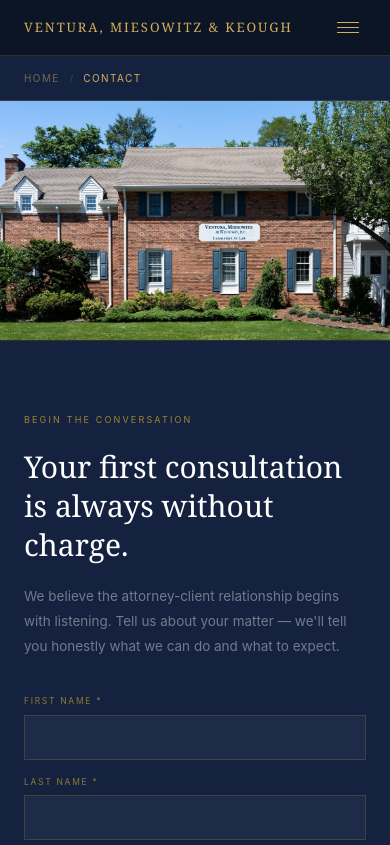
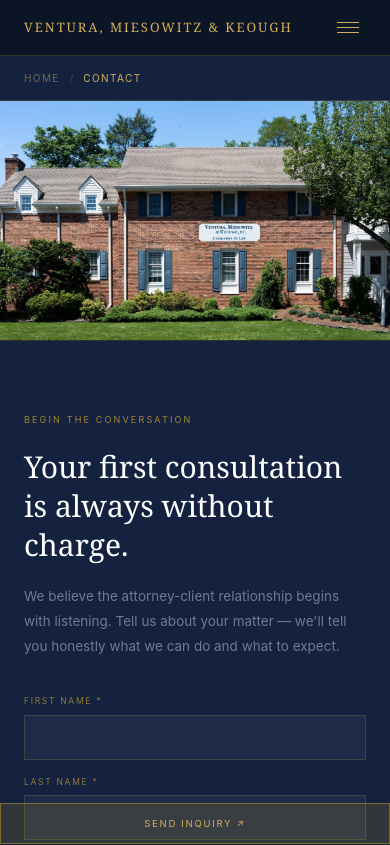
Before and after one commit to trinit-ai/summitlawyers, a React (Vite) app: page /contact in a window 390 px wide. Shown: the top 845 px of the page. Built offline with nearby package versions, Linux system fonts and the light colour scheme; no server answers.

Commit message:
fix: overlay scrolls on mobile, send button fixed to bottom
Co-Authored-By: Claude Sonnet 4.6 <noreply@anthropic.com>

```diff
--- a/src/styles/global.css
+++ b/src/styles/global.css
@@ -180,8 +180,29 @@ ul { list-style: none; }
   line-height: 1.7;
 }
 @media (max-width: 700px) {
-  .modal-overlay { padding: 0; align-items: stretch; }
-  .modal-panel { padding: 48px 20px 32px; max-height: 100dvh; border-left: none; border-right: none; }
+  .modal-overlay {
+    padding: 0;
+    align-items: flex-start;
+    overflow-y: scroll;
+    -webkit-overflow-scrolling: touch;
+  }
+  .modal-panel {
+    padding: 48px 20px 100px;
+    max-height: none;
+    overflow-y: visible;
+    min-height: 100dvh;
+    border-left: none;
+    border-right: none;
+  }
+  .form-submit {
+    position: fixed;
+    bottom: 0;
+    left: 0;
+    right: 0;
+    width: 100%;
+    z-index: 10;
+    border-top: 1px solid var(--rule-light);
+  }
   .nav-phone { display: none; }
 }
 
```
